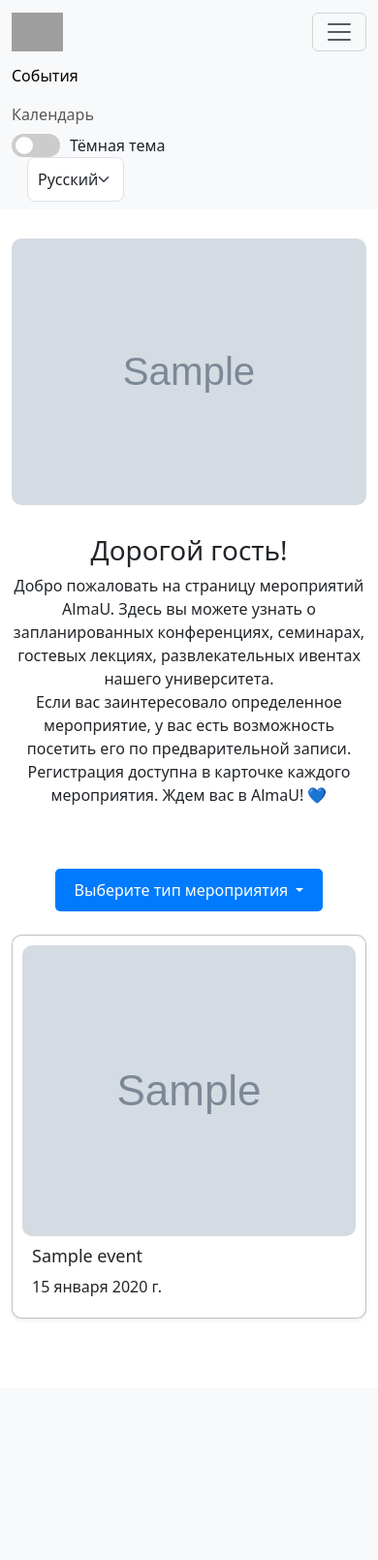
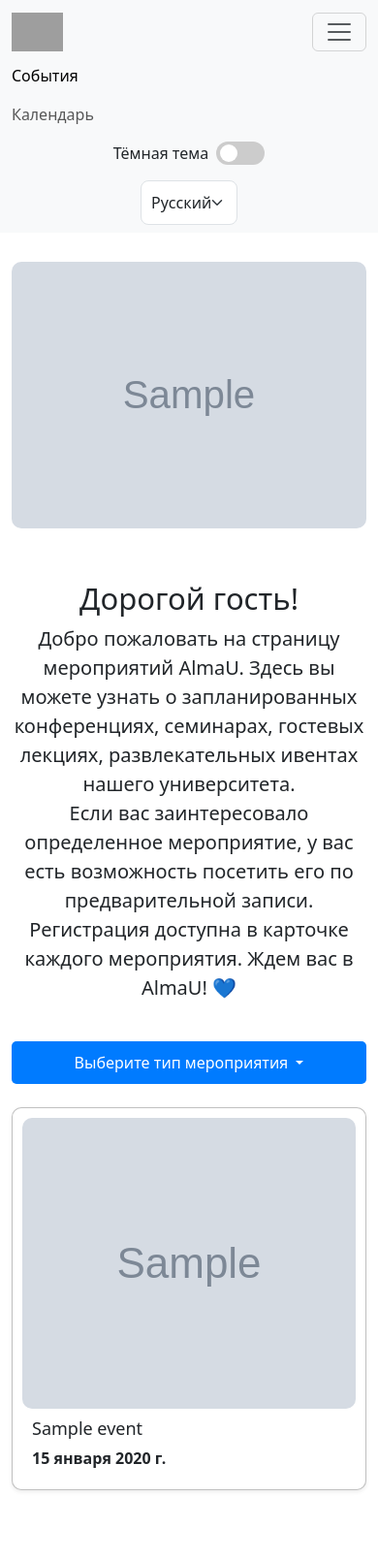
Before and after one commit to qquareunm/almauevents, a Django app: page / in a window 390 px wide, after a click that opens the changed part. Shown: the whole page at 97% size. Before the commit the page ends 1360 px from the top, so only its background shows below. Run offline with Django 5.2, Linux system fonts and the light colour scheme; tables that the repository leaves empty hold one stand-in row (values such as "Sample post"); grey boxes marked "Sample" are stand-in pictures; grey boxes are pictures that could not be loaded.

Commit message:
Доработка стилей и адаптивка

```diff
--- a/university_events/events/templates/base.html
+++ b/university_events/events/templates/base.html
@@ -76,6 +76,14 @@
     input:checked + .slider:before {
         transform: translateX(24px);
     }
+
+
+  @media (max-width: 991.98px) {
+    .navbar-collapse .navbar-nav {
+      justify-content: flex-start !important;
+    }
+  }
+
 </style>
 
 <nav class="navbar navbar-expand-lg bg-body-tertiary">
@@ -83,11 +91,14 @@
     <a class="navbar-brand" href="/">
       <img src="/static/img/logo-svg.svg" alt="Логотип университета" height="40">
     </a>
-    <button class="navbar-toggler" type="button" data-bs-toggle="collapse" data-bs-target="#navbarNav" aria-controls="navbarNav" aria-expanded="false" aria-label="Toggle navigation">
+    <button class="navbar-toggler" type="button" data-bs-toggle="collapse" data-bs-target="#navbarNav"
+            aria-controls="navbarNav" aria-expanded="false" aria-label="Toggle navigation">
       <span class="navbar-toggler-icon"></span>
     </button>
+
     <div class="collapse navbar-collapse" id="navbarNav">
-      <ul class="navbar-nav ms-auto">
+      <!-- Основное меню -->
+      <ul class="navbar-nav me-auto mb-2 mb-lg-0">
         <li class="nav-item">
           <a class="nav-link active" aria-current="page" href="/">{% trans "События" %}</a>
         </li>
@@ -99,29 +110,31 @@
           <a class="nav-link" href="{% url 'admin_settings' %}">Настройки</a>
         </li>
         {% endif %}
-          <div class="toggle-container">
-            <label class="switch">
+      </ul>
+
+      <!-- Контейнер для переключателя темы и выбора языка -->
+      <div class="d-flex align-items-center flex-column flex-lg-row gap-3">
+        <div class="toggle-container d-flex align-items-center gap-2">
+          <span class="mb-0">{% trans "Тёмная тема" %}</span>
+          <label class="switch mb-0">
             <input type="checkbox" id="theme-toggle" onchange="toggleTheme()">
             <span class="slider"></span>
           </label>
-            <span>{% trans "Тёмная тема" %}</span>
         </div>
-          <li class="nav-item d-flex align-items-center ms-3">
-            <form action="{% url 'set_language' %}" method="post" class="d-flex align-items-center">
+
+        <form action="{% url 'set_language' %}" method="post" class="d-flex align-items-center mb-0">
           {% csrf_token %}
-              <select name="language" class="form-select form-select-sm" onchange="this.form.submit()" style="width: auto; min-width: 100px;">
+          <select name="language" class="form-select form-select-sm" onchange="this.form.submit()" style="min-width: 100px;">
             <option value="ru" {% if request.LANGUAGE_CODE == 'ru' %}selected{% endif %}>Русский</option>
             <option value="kk" {% if request.LANGUAGE_CODE == 'kk' %}selected{% endif %}>Қазақша</option>
             <option value="en" {% if request.LANGUAGE_CODE == 'en' %}selected{% endif %}>English</option>
           </select>
         </form>
-          </li>
-
-
-        </ul>
+      </div>
     </div>
   </div>
 </nav>
+
 
 {% block content %}
 {% endblock %}
--- a/university_events/events/templates/index.html
+++ b/university_events/events/templates/index.html
@@ -10,16 +10,16 @@
         {% if main_image and main_image.image %}
             <img src="{{ main_image.image.url }}" class="img-index-main card-img-main" alt="{% trans 'Главное изображение' %}">
         {% else %}
-            <p>{% trans 'Изображение не найдено' %}</p>
+            <p class="text-center">{% trans 'Изображение не найдено' %}</p>
         {% endif %}
     </div>
 </div>
 
-<!-- Красивый фон + заголовок -->
-<div class="header-container">
+
+<div class="header-container py-4">
     <div class="container text-center" id="index-main-welcome-text">
-        <h1>{% trans "Дорогой гость!" %}</h1>
-        <p>
+        <h1 class="display-5">{% trans "Дорогой гость!" %}</h1>
+        <p class="lead">
             {% blocktrans %}
             Добро пожаловать на страницу мероприятий AlmaU. Здесь вы можете узнать о запланированных конференциях,
             семинарах, гостевых лекциях, развлекательных ивентах нашего университета.<br>
@@ -30,16 +30,16 @@
     </div>
 </div>
 
-<br><br>
-<div class="container text-center mb-4">
-    <div class="event-type-buttons d-none d-md-flex">
-        <a href="?" class="button-events-type {% if not selected_event_type %}active{% endif %}" style="background-color: #007bff; text-decoration: none;" onclick="toggleActive(this)">{% trans "Все" %}</a>
-
+    <!-- Desktop -->
+<div class="container mb-4">
+    <div class="event-type-buttons d-none d-md-flex flex-wrap justify-content-center gap-2">
+        <a href="?" class="btn btn-primary {% if not selected_event_type %}active{% endif %}">
+            {% trans "Все" %}
+        </a>
         {% for event_type in event_types %}
             {% if event_type.name == "Развлекательные мероприятия" %}
-                <!-- Выпадающий список для Развлекательных мероприятий -->
                 <div class="dropdown">
-                    <button class="button-events-type dropdown-toggle" data-bs-toggle="dropdown" style="background-color: {{ event_type.color }};">
+                    <button class="btn dropdown-toggle" style="background-color: {{ event_type.color }};" data-bs-toggle="dropdown">
                         {{ event_type.styled_name }}
                     </button>
                     <ul class="dropdown-menu">
@@ -50,32 +50,28 @@
                     </ul>
                 </div>
             {% else %}
-                <a href="?event_type={{ event_type.id }}"
-                   class="button-events-type {% if selected_event_type == event_type.id|stringformat:'s' %}active{% endif %}"
-                   onclick="toggleActive(this)">
+                <a href="?event_type={{ event_type.id }}" class="btn" style="background-color: {{ event_type.color }};">
                     {{ event_type.styled_name }}
                 </a>
             {% endif %}
         {% endfor %}
     </div>
 
-    <!-- Мобильная версия: Выпадающий список -->
-    <div class="event-type-dropdown d-md-none">
+    <!-- Mobile -->
+    <div class="d-md-none">
         <div class="dropdown">
-            <button class="btn btn-primary dropdown-toggle" type="button" id="dropdownMenuButton" data-bs-toggle="dropdown" aria-expanded="false">
+            <button class="btn btn-primary dropdown-toggle w-100" type="button" data-bs-toggle="dropdown">
                 {% trans "Выберите тип мероприятия" %}
             </button>
-            <ul class="dropdown-menu" aria-labelledby="dropdownMenuButton">
+            <ul class="dropdown-menu w-100">
                 <li><a class="dropdown-item" href="?">{% trans "Все" %}</a></li>
                 {% for event_type in event_types %}
                     <li>
                         <a class="dropdown-item" href="?event_type={{ event_type.id }}">{{ event_type.name }}</a>
                         {% if event_type.name == "Развлекательные мероприятия" %}
-                            <ul class="submenu">
-                                {% for subcategory in subcategories %}
-                                    <li><a class="dropdown-item" href="?event_type={{ event_type.id }}&subcategory={{ subcategory.id }}">{{ subcategory.name }}</a></li>
-                                {% endfor %}
-                            </ul>
+                            {% for subcategory in subcategories %}
+                                <li><a class="dropdown-item ps-4" href="?event_type={{ event_type.id }}&subcategory={{ subcategory.id }}">{{ subcategory.name }}</a></li>
+                            {% endfor %}
                         {% endif %}
                     </li>
                 {% endfor %}
@@ -84,13 +80,13 @@
     </div>
 </div>
 
-<!-- Блок с мероприятиями -->
+<!-- Карточки мероприятий -->
 <div class="container">
-    <div class="row row-cols-1 row-cols-md-2 row-cols-lg-3 g-4">
+    <div class="row g-4">
         {% for event in events %}
-        <div class="col">
-            <a href="{% url 'event_detail' event.id %}" class="event-card" style="text-decoration: none;">
-                <div class="card shadow-sm">
+        <div class="col-12 col-md-6 col-lg-4">
+            <a href="{% url 'event_detail' event.id %}" class="text-decoration-none">
+                <div class="card h-100 shadow-sm">
                     {% if event.image %}
                         <img src="{{ event.image.url }}" class="card-img-top card-img-top-2" alt="{% trans 'Изображение события' %}">
                     {% else %}
@@ -98,7 +94,7 @@
                     {% endif %}
                     <div class="card-body">
                         <h5 class="card-title">{{ event.title }}</h5>
-                        <span><strong></strong> {{ event.date }}</span>
+                        <p class="card-text"><strong>{{ event.date }}</strong></p>
                     </div>
                 </div>
             </a>
@@ -106,15 +102,4 @@
         {% endfor %}
     </div>
 </div>
-
-<script>
-    function toggleActive(button) {
-        button.classList.toggle('active');
-    }
-
-    function changeEventType(select) {
-        window.location.href = select.value;
-    }
-</script>
-
 {% endblock %}
--- a/university_events/university_events/settings.py
+++ b/university_events/university_events/settings.py
@@ -23,7 +23,7 @@ BASE_DIR = Path(__file__).resolve().parent.parent
 SECRET_KEY = 'django-insecure-&e7(6=mhtffn5bro&qpe9s76_cyiobhk!+)ifo#(y3xl3da86y'
 
 # SECURITY WARNING: don't run with debug turned on in production!
-DEBUG = False
+DEBUG = True
 
 ALLOWED_HOSTS = ['almauevents.kz', 'www.almauevents.kz', '194.32.140.220', '127.0.0.1']
 
```
Also changed, not shown: university_events/events/templates/event_detail.html (+34 -28 lines). Lines whose indentation alone changed are shown as unchanged.
